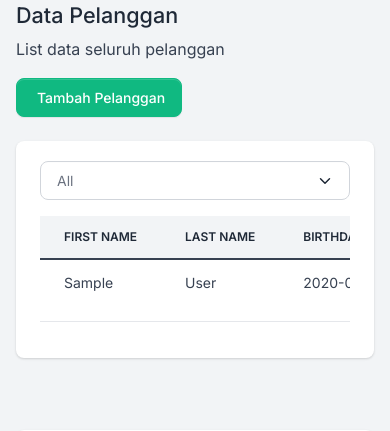
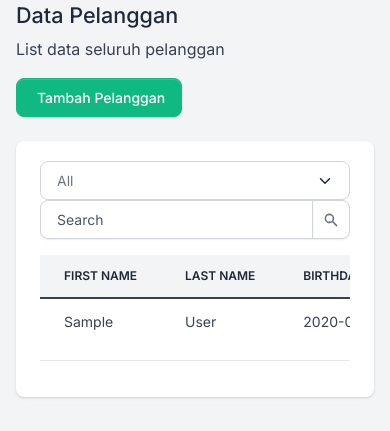
Before and after one commit to lamunafatila19/laravel-2tif, a Laravel app: page /pelanggan in a window 390 px wide. Shown: the part 162-593 px from the top of the page. Run offline with Laravel 12, Linux system fonts and the light colour scheme; tables that the repository leaves empty hold one stand-in row (values such as "Sample post").

Commit message:
update semua file

```diff
--- a/app/Http/Controllers/PelangganController.php
+++ b/app/Http/Controllers/PelangganController.php
@@ -9,10 +9,20 @@ class PelangganController extends Controller
     /**
      * Display a listing of the resource.
      */
-    public function index()
+    public function index(Request $request)
     {
-        $data['dataPelanggan'] = Pelanggan::paginate(10);
-        return view('admin.pelanggan.index', $data);
+        // Daftar kolom yang bisa difilter sesuai name pada form
+        $filterableColumns = ['gender'];
+
+        //Daftar kolom yang bisa dicari
+        $searchableColumns = ['first_name', 'last_name', 'email'];
+
+        // Gunakan scope filter untuk memproses query
+        $pageData['dataPelanggan'] = Pelanggan::filter($request, $filterableColumns)
+            ->paginate(10)
+            ->withQueryString();
+
+        return view('admin.pelanggan.index', $pageData);
     }
 
     /**
@@ -30,11 +40,11 @@ class PelangganController extends Controller
     {
         // dd($request->all());
         $data['first_name'] = $request->first_name;
-        $data['last_name']  = $request->last_name;
-        $data['birthday']   = $request->birthday;
-        $data['gender']     = $request->gender;
-        $data['email']      = $request->email;
-        $data['phone']      = $request->phone;
+        $data['last_name'] = $request->last_name;
+        $data['birthday'] = $request->birthday;
+        $data['gender'] = $request->gender;
+        $data['email'] = $request->email;
+        $data['phone'] = $request->phone;
 
         Pelanggan::create($data);
 
@@ -63,14 +73,14 @@ class PelangganController extends Controller
      */
     public function update(Request $request, string $id)
     {
-        $pelanggan_id          = $id;
-        $pelanggan             = Pelanggan::findOrFail($pelanggan_id);
+        $pelanggan_id = $id;
+        $pelanggan = Pelanggan::findOrFail($pelanggan_id);
         $pelanggan->first_name = $request->first_name;
-        $pelanggan->last_name  = $request->last_name;
-        $pelanggan->birthday   = $request->birthday;
-        $pelanggan->gender     = $request->gender;
-        $pelanggan->email      = $request->email;
-        $pelanggan->phone      = $request->phone;
+        $pelanggan->last_name = $request->last_name;
+        $pelanggan->birthday = $request->birthday;
+        $pelanggan->gender = $request->gender;
+        $pelanggan->email = $request->email;
+        $pelanggan->phone = $request->phone;
 
         $pelanggan->save();
 
--- a/app/Models/Pelanggan.php
+++ b/app/Models/Pelanggan.php
@@ -27,4 +27,16 @@ class Pelanggan extends Model
         }
         return $query;
     }
+
+    public function scopeSearch($query, $request, array $columns)
+    {
+        if ($request->filled('search')) {
+            $query->where(function ($q) use ($request, $columns) {
+                foreach ($columns as $column) {
+                    $q->orWhere($column, 'LIKE', '%' . $request->search . '%');
+                }
+            });
+        }
+        return $query;
+    }
 }
--- a/resources/views/admin/pelanggan/index.blade.php
+++ b/resources/views/admin/pelanggan/index.blade.php
@@ -41,8 +41,27 @@
                                     <select name="gender" class="form-select" onchange="this.form.submit()">
                                         <option value="">All</option>
                                         <option value="Male" {{ request('gender') == 'Male' ? 'selected' : '' }}>Male</option>
-                                            <option value="Female" {{ request('gender') == 'Female' ? 'selected' : '' }}>Female</option>
+                                        <option value="Female" {{ request('gender') == 'Female' ? 'selected' : '' }}>Female
+                                        </option>
                                     </select>
+                                </div>
+                                <div class="col-md-3">
+                                    <div class="input-group">
+                                        <input type="text" name="search" class="form-control" id="exampleInputIconRight"
+                                            value="{{ request('search') }}" placeholder="Search" aria-label="Search">
+                                        <button type="submit" class="input-group-text" id="basic-addon2">
+                                            <svg class="icon icon-xxs" fill="currentColor" viewBox="0 0 20 20"
+                                                xmlns="http://w3.org">
+                                                <path fill-rule="evenodd"
+                                                    d="M8 4a4 4 0 100 8 4 4 0 000-8zM2 8a6 6 0 1110.89 3.476l4.817 4.817a1 1 0 01-1.414 1.414l-4.816-4.816A6 6 0 012 8z"
+                                                    clip-rule="evenodd"></path>
+                                            </svg>
+                                        </button>
+                                        @if (request('search'))
+                                            <a href="{{ request()->fullUrlWithQuery(['search' => null]) }}"
+                                                class="btn btn-outline-secondary ml-3" id="clear-search">Clear</a>
+                                        @endif
+                                    </div>
                                 </div>
                             </div>
                         </form>
@@ -70,17 +89,17 @@
                                         <td>{{ $item->phone }}</td>
                                         <td><a href="{{ route('pelanggan.edit', $item->pelanggan_id) }}"
                                                 class="btn btn-info btn-sm">
-                                                    <svg class="icon icon-xs me-2" data-slot="icon" fill="none"
-                                                        stroke-width="1.5" stroke="currentColor" viewBox="0 0 24 24"
-                                                        xmlns="http://w3.org" aria-hidden="true">
+                                                <svg class="icon icon-xs me-2" data-slot="icon" fill="none" stroke-width="1.5"
+                                                    stroke="currentColor" viewBox="0 0 24 24" xmlns="http://w3.org"
+                                                    aria-hidden="true">
                                                     <path stroke-linecap="round" stroke-linejoin="round"
                                                         d="m16.862 4.487 1.687-1.688a1.875 1.875 0 1 1 2.652 2.652L10.582 16.07a4.5 4.5 0 0 1-1.897 1.13L6 18l.8-2.685a4.5 4.5 0 0 1 1.13-1.897l8.932-8.931Zm0 0L19.5 7.125M18 14v4.75A2.25 2.25 0 0 1 15.75 21H5.25A2.25 2.25 0 0 1 3 18.75V8.25A2.25 2.25 0 0 1 5.25 6H10">
                                                     </path>
                                                 </svg>
                                                 Edit
                                             </a>
-                                                <form action="{{ route('pelanggan.destroy', $item->pelanggan_id) }}"
-                                                    method="POST" style="display:inline">
+                                            <form action="{{ route('pelanggan.destroy', $item->pelanggan_id) }}" method="POST"
+                                                style="display:inline">
                                                 @csrf
                                                 @method('DELETE')
                                                 <button type="submit" class="btn btn-danger btn-sm">
```
Also changed, not shown: 1 other file. Lines whose indentation alone changed are shown as unchanged.
